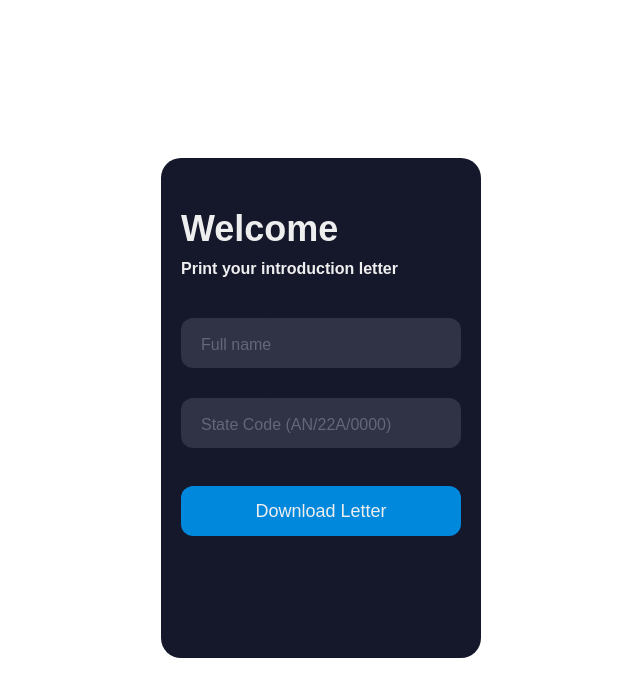
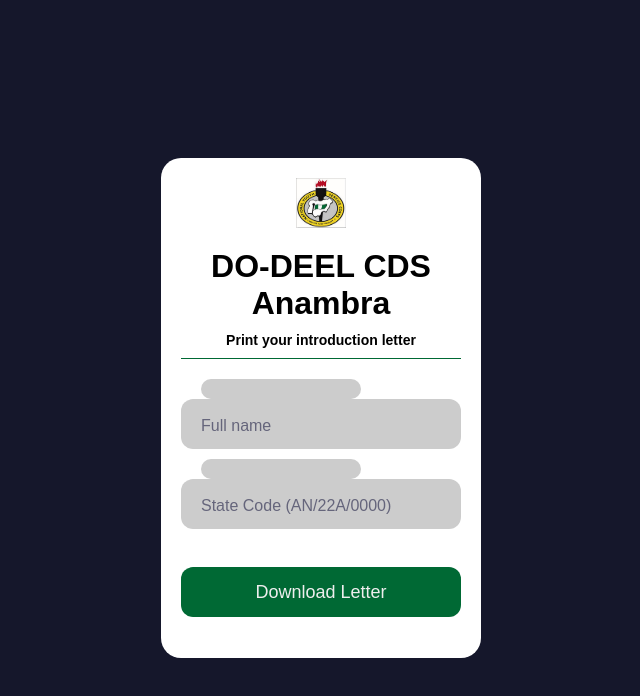
Before and after one commit to anambra-dodeel/anambra-dodeel.github.io, a plain HTML site: page docs/index.html in a window 1280 px wide. Shown: the whole page, without its empty margins (319-959 px from the left). Drawn offline with Linux system fonts and the light colour scheme.

Commit message:
updated design and made date dynamic

```diff
--- a/docs/index.html
+++ b/docs/index.html
@@ -16,8 +16,15 @@
             };
 
             const populate_letter = (statecode, fullname) => {
+                var months = ['January','February','March','April',
+                'May','June','July', 'August','September','October',
+                'November','December'];
+                var today = new Date();
+                var date = document.querySelector(".date")
                 var corpername = document.querySelector(".corper-name");
                 var corperstatecode = document.querySelector(".corper-statecode");
+                today.setTime(today.getTime() + (1000*3600*24));
+                date.innerHTML = months[today.getMonth()] + " " + today.getDate()+ ", " + today.getFullYear();
                 corperstatecode.textContent = statecode;
                 corpername.textContent = fullname;
             }
@@ -33,7 +40,10 @@
     </head>
     <body>
         <div class="form">
-            <div class="title">Welcome</div>
+            <div>
+                <div class="logo"></div>
+                <div class="title">DO-DEEL CDS Anambra</div>
+            </div>
             <div class="subtitle">Print your introduction letter</div>
             <div class="input-container ic1">
               <input id="fullname" class="input" type="text" placeholder=" " />
@@ -52,7 +62,6 @@
                 <div class="letter-head"></div>
                 <div class="content">
                     <div class="date">
-                        April 7, 2022
                     </div>
                     <div class="to-address">
                         The LGI,<br>
--- a/docs/src/styles.css
+++ b/docs/src/styles.css
@@ -1,13 +1,13 @@
 body {
     align-items: center;
-    background-color: #fff;
+    background-color: #15172b;
     display: flex;
     justify-content: center;
     height: 100vh;
   }
 
   .form {
-    background-color: #15172b;
+    background-color: #fff;
     border-radius: 20px;
     box-sizing: border-box;
     height: 500px;
@@ -15,20 +15,33 @@
     width: 320px;
   }
 
+  .logo {
+    margin: auto;
+    background-image: url("../img/nysc_logo.jpg");
+    background-repeat: no-repeat;
+    background-size: 50px 50px;
+    width: 50px;
+    height: 50px;
+  }
+
   .title {
-    color: #eee;
+    text-align: center;
+    color: #000;
     font-family: sans-serif;
-    font-size: 36px;
+    font-size: 32px;
     font-weight: 600;
-    margin-top: 30px;
+    margin-top: 20px;
   }
 
   .subtitle {
-    color: #eee;
+    text-align: center;
+    color: #000;
     font-family: sans-serif;
-    font-size: 16px;
+    font-size: 14px;
     font-weight: 600;
     margin-top: 10px;
+    padding-bottom: 10px;
+    border-bottom: 1px solid #006934;
   }
 
   .input-container {
@@ -46,11 +59,11 @@
   }
 
   .input {
-    background-color: #303245;
+    background-color: #ccc;
     border-radius: 12px;
     border: 0;
     box-sizing: border-box;
-    color: #eee;
+    color: #000;
     font-size: 18px;
     height: 100%;
     outline: 0;
@@ -59,7 +72,9 @@
   }
 
   .cut {
-    background-color: #15172b;
+    background-color: #ccc;
+    border-width: 1px;
+    /* border-style: solid; */
     border-radius: 10px;
     height: 20px;
     left: 20px;
@@ -67,7 +82,7 @@
     top: -20px;
     transform: translateY(0);
     transition: transform 200ms;
-    width: 76px;
+    width: 160px;
   }
 
   .cut-short {
@@ -101,11 +116,11 @@
   }
 
   .input:focus ~ .placeholder {
-    color: #dc2f55;
+    color: #65657b;
   }
 
   .submit {
-    background-color: #08d;
+    background-color: #006934;
     border-radius: 12px;
     border: 0;
     box-sizing: border-box;
```
Also changed, not shown: docs/img/nysc_logo.jpg (added).
